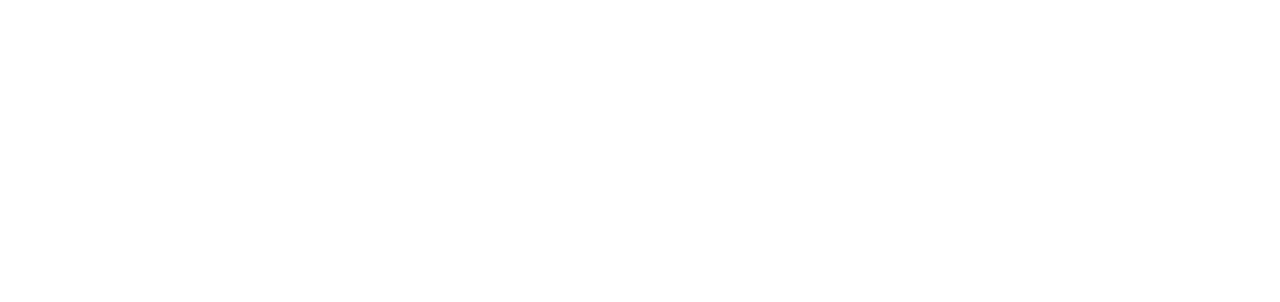
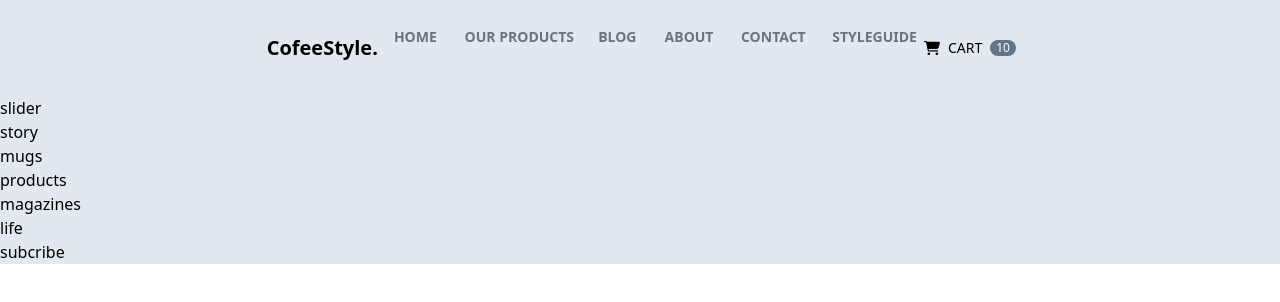
Before and after one commit to manhdungdev/coffee, a website: page public/index.html in a window 1280 px wide. Drawn offline with Linux system fonts and the light colour scheme.

Commit message:
Make header

```diff
--- a/public/index.html
+++ b/public/index.html
@@ -2,35 +2,75 @@
 <html lang="en">
 
 <head>
-    <meta charset="UTF-8">
-    <meta name="viewport" content="width=device-width, initial-scale=1.0">
+    <meta charset="UTF-8" />
+    <meta name="viewport" content="width=device-width, initial-scale=1.0" />
     <title>Coffee style</title>
-    <link rel="stylesheet" href="./output.css">
+    <link rel="stylesheet" href="./output.css" />
 </head>
 
 <body>
     <div id="root">
-        <div class="container">
+        <div class="container max-w-screen-2xl text-base mx-auto bg-slate-200">
             <!-- Header -->
-            <header>
+            <header class="  nav w-7/12 mx-auto flex justify-between items-center py-6">
+                <a href="#!" class="text-xl font-semibold text-black">CofeeStyle.</a>
+                <nav>
+                    <ul class="flex">
+                        <li class="group">
+                            <a href="#!"
+                                class=" group py-2 px-4 text-sm uppercase text-gray-500 group-hover:text-gray-800 font-semibold  "><span
+                                    class="nav__item-infor">Home</span></a>
+                        </li>
+                        <li class="group">
+                            <a href="#!"
+                                class=" group py-2 px-4 text-sm uppercase text-gray-500 group-hover:text-gray-800 font-semibold  "><span
+                                    class="nav__item-infor">Our Products</span></a>
+                        </li>
+                        <li class="group">
+                            <a href="#!"
+                                class=" group py-2 px-4 text-sm uppercase text-gray-500 group-hover:text-gray-800 font-semibold  "><span
+                                    class="nav__item-infor">Blog</span></a>
+                        </li>
+                        <li class="group">
+                            <a href="#!"
+                                class=" group py-2 px-4 text-sm uppercase text-gray-500 group-hover:text-gray-800 font-semibold  "><span
+                                    class="nav__item-infor">About</span></a>
+                        </li>
+                        <li class="group">
+                            <a href="#!"
+                                class=" group py-2 px-4 text-sm uppercase text-gray-500 group-hover:text-gray-800 font-semibold  "><span
+                                    class="nav__item-infor">Contact</span></a>
+                        </li>
+                        <li class="group">
+                            <a href="#!"
+                                class=" group py-2 px-4 text-sm uppercase text-gray-500 group-hover:text-gray-800 font-semibold  "><span
+                                    class="nav__item-infor">StyleGuide</span></a>
+                        </li>
+                    </ul>
+                </nav>
 
+                <a href="#!">
+                    <div class="  flex justify-center gap-2 items-center">
+                        <img src="../assets/icon/cart.svg" class="ct-icon" alt="">
+                        <span class="text-sm">CART</span>
+                        <span class="ct-badge  top-0 right-0 bg-slate-500 text-white">10</span>
+                    </div>
+                </a>
             </header>
 
             <!-- Main -->
             <main>
-                <div class="slider"></div>
-                <div class="story"></div>
-                <div class="mugs"></div>
-                <div class="products"></div>
-                <div class="magazines"></div>
-                <div class="life-styles"></div>
-                <div class="subcribe"></div>
+                <div class="slider">slider</div>
+                <div class="story">story</div>
+                <div class="mugs">mugs</div>
+                <div class="products">products</div>
+                <div class="magazines">magazines</div>
+                <div class="life-styles">life</div>
+                <div class="subcribe">subcribe</div>
             </main>
 
             <!-- Footer -->
-            <footer>
-
-            </footer>
+            <footer></footer>
         </div>
     </div>
 </body>
--- a/src/input.css
+++ b/src/input.css
@@ -1,3 +1,15 @@
 @tailwind base;
 @tailwind components;
 @tailwind utilities;
+
+.nav__item-infor {
+  @apply relative after:absolute after:-bottom-1 after:left-0 after:bg-light-coffee after:h-0.5 after:w-0 group-hover:after:w-full after:transition-all after:ease-in-out after:duration-250;
+}
+
+.ct-icon {
+  @apply w-4 h-4 inline-block;
+}
+
+.ct-badge{
+  @apply px-1.5 rounded-full text-xs text-center;
+}
--- a/tailwind.config.js
+++ b/tailwind.config.js
@@ -2,7 +2,14 @@
 module.exports = {
   content: ["./public/**/*.{html,js}"],
   theme: {
-    extend: {},
+    extend: {
+      colors: {
+        "light-coffee": "#c89f94",
+      },
+      transitionDuration: {
+        250: "250ms",
+      },
+    },
   },
   plugins: [],
 };
```
Also changed, not shown: assets/icon/cart.svg (added), assets/img/logo.png (added), public/output.css.
